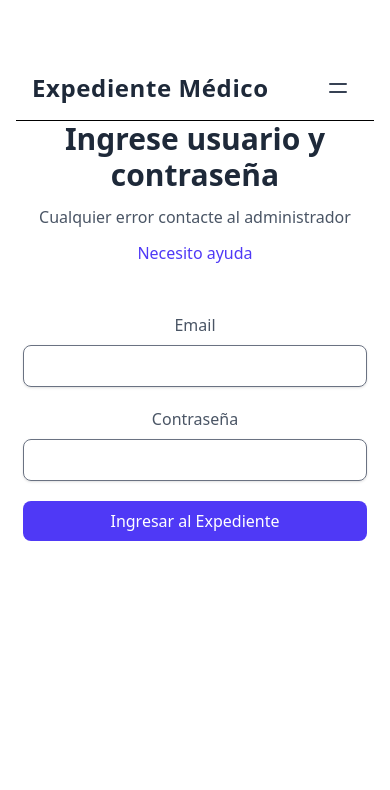
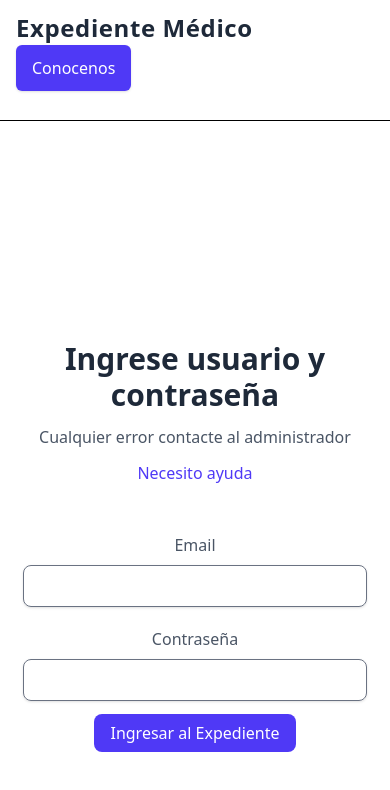
Before and after one commit to LuisDNA1196/expedientelectronico, a React (Vite) app: page / in a window 390 px wide. Shown: the top 790 px of the page. Built offline with nearby package versions, Linux system fonts and the light colour scheme.

Commit message:
Agrego Secnavbar para usarse en login

```diff
--- a/src/App.jsx
+++ b/src/App.jsx
@@ -1,14 +1,16 @@
 import { Routes, Route } from "react-router";
 import Home from "./pages/Home";
 import Login from "./pages/Login";
+import Navbar from "./components/Navbar";
 
 function App() {
   return (
 
       <div className="w-full">
-
+        <Navbar/>
         <Routes>
           <Route path="/" element={<Login />} />
+
           <Route path="/home" element={<Home />} />
           <Route path="/registrar" element={<h1>Registrar Paciente</h1>} />
           <Route path="/buscar" element={<h1>Buscar Paciente</h1>} />
--- a/src/components/Navbar.jsx
+++ b/src/components/Navbar.jsx
@@ -1,81 +1,123 @@
-import { useEffect, useState } from 'react'
+import { useState } from "react";
+import { useLocation } from "react-router";
 
 const Navbar = () => {
-    const [state, setState] = useState(false)
+  const [state, setState] = useState(false);
+  const location = useLocation();
+
+  // Si estamos en la ruta principal, no mostrar navbar
+  if (location.pathname === "/") return null;
 
   // Replace javascript:void(0) paths with your paths
   const navigation = [
     { title: "Pacientes", path: "javascript:void(0)" },
     { title: "Notas", path: "javascript:void(0)" },
-        { title: "Medicamento", path: "javascript:void(0)" }
-    ]
-
-    useEffect(() => {
-        document.onclick = (e) => {
-            const target = e.target;
-            if (!target.closest(".menu-btn")) setState(false);
-        };
-    }, [])
+    { title: "Medicamento", path: "javascript:void(0)" },
+  ];
 
   return (
-        <nav className={`bg-white pb-5 md:text-sm ${state ? "shadow-lg rounded-xl border mx-2 mt-2 md:shadow-none md:border-none md:mx-2 md:mt-0" : ""}`}>
+    <nav
+      className={`bg-white pb-5 md:text-sm ${
+        state
+          ? "shadow-lg rounded-xl border mx-2 mt-2 md:shadow-none md:border-none md:mx-2 md:mt-0"
+          : ""
+      }`}
+    >
       <div className="gap-x-14 items-center max-w-screen-xl mx-auto px-4 md:flex md:px-8">
         <div className="flex items-center justify-between py-5 md:block">
           <a href="javascript:void(0)">
-                    <p className="text-2xl font-bold text-gray-800 tracking-wide">Expediente Médico</p>
+            <p className="text-2xl font-bold text-gray-800 tracking-wide">
+              Expediente Médico
+            </p>
           </a>
           <div className="md:hidden">
-                        <button className="menu-btn text-gray-500 hover:text-gray-800"
+            <button
+              className="menu-btn text-gray-500 hover:text-gray-800"
               onClick={() => setState(!state)}
             >
-                            {
-                                state ? (
-                                    <svg xmlns="http://www.w3.org/2000/svg" className="h-6 w-6" viewBox="0 0 20 20" fill="currentColor">
-                                        <path fillRule="evenodd" d="M4.293 4.293a1 1 0 011.414 0L10 8.586l4.293-4.293a1 1 0 111.414 1.414L11.414 10l4.293 4.293a1 1 0 01-1.414 1.414L10 11.414l-4.293 4.293a1 1 0 01-1.414-1.414L8.586 10 4.293 5.707a1 1 0 010-1.414z" clipRule="evenodd" />
+              {state ? (
+                <svg
+                  xmlns="http://www.w3.org/2000/svg"
+                  className="h-6 w-6"
+                  viewBox="0 0 20 20"
+                  fill="currentColor"
+                >
+                  <path
+                    fillRule="evenodd"
+                    d="M4.293 4.293a1 1 0 011.414 0L10 8.586l4.293-4.293a1 1 0 111.414 1.414L11.414 10l4.293 4.293a1 1 0 01-1.414 1.414L10 11.414l-4.293 4.293a1 1 0 01-1.414-1.414L8.586 10 4.293 5.707a1 1 0 010-1.414z"
+                    clipRule="evenodd"
+                  />
                 </svg>
               ) : (
-                                    <svg xmlns="http://www.w3.org/2000/svg" fill="none" viewBox="0 0 24 24" strokeWidth={1.5} stroke="currentColor" className="w-6 h-6">
-                                        <path strokeLinecap="round" strokeLinejoin="round" d="M3.75 6.75h16.5M3.75 12h16.5m-16.5 5.25h16.5" />
+                <svg
+                  xmlns="http://www.w3.org/2000/svg"
+                  fill="none"
+                  viewBox="0 0 24 24"
+                  strokeWidth={1.5}
+                  stroke="currentColor"
+                  className="w-6 h-6"
+                >
+                  <path
+                    strokeLinecap="round"
+                    strokeLinejoin="round"
+                    d="M3.75 6.75h16.5M3.75 12h16.5m-16.5 5.25h16.5"
+                  />
                 </svg>
-                                )
-                            }
+              )}
             </button>
           </div>
         </div>
-                <div className={`flex-1 items-center mt-8 md:mt-0 md:flex ${state ? 'block' : 'hidden'} `}>
+        <div
+          className={`flex-1 items-center mt-8 md:mt-0 md:flex ${
+            state ? "block" : "hidden"
+          } `}
+        >
           <ul className="justify-center items-center space-y-6 md:flex md:space-x-6 md:space-y-0">
-                        {
-                            navigation.map((item, idx) => {
+            {navigation.map((item, idx) => {
               return (
                 <li key={idx} className="text-gray-700 hover:text-gray-900">
                   <a href={item.path} className="block">
                     {item.title}
                   </a>
                 </li>
-                                )
-                            })
-                        }
+              );
+            })}
           </ul>
-                    <div className="flex-1 gap-x-6 items-center justify-end mt-6 space-y-6 md:flex md:space-y-0 md:mt-0">
-
-                        <a href="javascript:void(0)" className="flex items-center justify-center gap-x-1 py-2 px-4 text-white font-medium bg-green-800 hover:bg-green-700 active:bg-gray-900 rounded-full md:inline-flex">
+          <div className="w-full flex flex-col md:flex-row items-center justify-center gap-2 ml-2 md:justify-end mt-6 md:mt-0">
+          <a
+              href="javascript:void(0)"
+              className="flex items-center justify-center gap-x-1 py-2 px-4 text-white font-medium bg-green-800 hover:bg-green-700 active:bg-gray-900 rounded-full md:inline-flex"
+            >
               Registrar paciente +
-
             </a>
-                        <a href="javascript:void(0)" className="flex items-center justify-center gap-x-1 py-2 px-4 text-white font-medium bg-red-800 hover:bg-red-700 active:bg-gray-900 rounded-full md:inline-flex">
+            <a
+              href="javascript:void(0)"
+              className="flex items-center justify-center gap-x-1 py-2 px-4 text-white font-medium bg-red-800 hover:bg-red-700 active:bg-gray-900 rounded-full md:inline-flex"
+            >
               Nueva nota +
-
             </a>
-                        <a href="javascript:void(0)" className="flex items-center justify-center gap-x-1 py-2 px-4 text-white font-medium bg-gray-800 hover:bg-gray-700 active:bg-gray-900 rounded-full md:inline-flex">
+            <a
+              href="/"
+              className="flex items-center justify-center gap-x-1 py-2 px-4 text-white font-medium bg-gray-800 hover:bg-gray-700 active:bg-gray-900 rounded-full md:inline-flex"
+            >
               Log out
-                            <svg xmlns="http://www.w3.org/2000/svg" viewBox="0 0 20 20" fill="currentColor" className="w-5 h-5">
-                                <path fillRule="evenodd" d="M7.21 14.77a.75.75 0 01.02-1.06L11.168 10 7.23 6.29a.75.75 0 111.04-1.08l4.5 4.25a.75.75 0 010 1.08l-4.5 4.25a.75.75 0 01-1.06-.02z" clipRule="evenodd" />
+              <svg
+                xmlns="http://www.w3.org/2000/svg"
+                viewBox="0 0 20 20"
+                fill="currentColor"
+                className="w-5 h-5"
+              >
+                <path
+                  fillRule="evenodd"
+                  d="M7.21 14.77a.75.75 0 01.02-1.06L11.168 10 7.23 6.29a.75.75 0 111.04-1.08l4.5 4.25a.75.75 0 010 1.08l-4.5 4.25a.75.75 0 01-1.06-.02z"
+                  clipRule="evenodd"
+                />
               </svg>
             </a>
           </div>
         </div>
       </div>
     </nav>
-    )
-}
+  );
+};
 export default Navbar;
--- a/src/components/SecNavbar.jsx
+++ b/src/components/SecNavbar.jsx
@@ -1,56 +1,19 @@
-import { useState } from "react";
 
 const SecNavBar = () => {
-  const [state, setState] = useState(false);
 
   return (
     <nav className="bg-white w-full border-b md:border-0 md:static">
-      <div className="items-center px-4 max-w-screen-xl mx-auto md:flex md:px-8">
+      <div className="items-center px-4 mb-10 max-w-screen-xl mx-auto md:flex md:px-8">
         <div className="flex items-center justify-between py-3 md:py-5 md:block">
           <a href="javascript:void(0)">
             <p className="text-2xl font-bold text-gray-800 tracking-wide">
               Expediente Médico
             </p>
           </a>
-          <div className="md:hidden">
-            <button
-              className="text-gray-700 outline-none p-2 rounded-md focus:border-gray-400 focus:border"
-              onClick={() => setState(!state)}
-            >
-              {state ? (
-                <svg
-                  xmlns="http://www.w3.org/2000/svg"
-                  className="h-6 w-6"
-                  viewBox="0 0 20 20"
-                  fill="currentColor"
-                >
-                  <path
-                    fillRule="evenodd"
-                    d="M4.293 4.293a1 1 0 011.414 0L10 8.586l4.293-4.293a1 1 0 111.414 1.414L11.414 10l4.293 4.293a1 1 0 01-1.414 1.414L10 11.414l-4.293 4.293a1 1 0 01-1.414-1.414L8.586 10 4.293 5.707a1 1 0 010-1.414z"
-                    clipRule="evenodd"
-                  />
-                </svg>
-              ) : (
-                <svg
-                  xmlns="http://www.w3.org/2000/svg"
-                  className="h-6 w-6"
-                  fill="none"
-                  viewBox="0 0 24 24"
-                  stroke="currentColor"
-                >
-                  <path
-                    strokeLinecap="round"
-                    strokeLinejoin="round"
-                    strokeWidth={2}
-                    d="M4 8h16M4 16h16"
-                  />
-                </svg>
-              )}
-            </button>
-          </div>
+
         </div>
 
-        <div className="hidden md:inline-block ml-auto">
+        <div className=" md:inline-block ml-auto">
           <a
             href="javascript:void(0)"
             className="py-3 px-4 text-white bg-indigo-600 hover:bg-indigo-700 rounded-md shadow"
--- a/src/pages/Login.jsx
+++ b/src/pages/Login.jsx
@@ -3,8 +3,9 @@ import SecNavBar from "../components/SecNavbar";
 const Login = () => {
   return (
 
-    <main className="min-h-screen items-center justify-center px-4 py-14">
-      <SecNavBar/>
+<>
+  <SecNavBar />
+  <main className="min-h-screen flex flex-col items-center justify-center px-4 py-14">
       <div className="max-w-screen-xl w-full text-gray-600 md:px-8">
         <div className="max-w-2xl mx-auto flex flex-col items-center text-center">
           <div className="max-w-lg space-y-3">
@@ -35,14 +36,15 @@ const Login = () => {
                 />
               </div>
 
-              <button className="w-full px-4 py-2 text-white font-medium bg-indigo-600 hover:bg-indigo-500 active:bg-indigo-600 rounded-lg duration-150">
+              <a href="/home" className="w-full px-4 py-2 text-white font-medium bg-indigo-600 hover:bg-indigo-500 active:bg-indigo-600 rounded-lg duration-150">
                 Ingresar al Expediente
-              </button>
+              </a>
             </form>
           </div>
         </div>
       </div>
     </main>
+    </>
   );
 };
 
```
Lines whose indentation alone changed are shown as unchanged.
